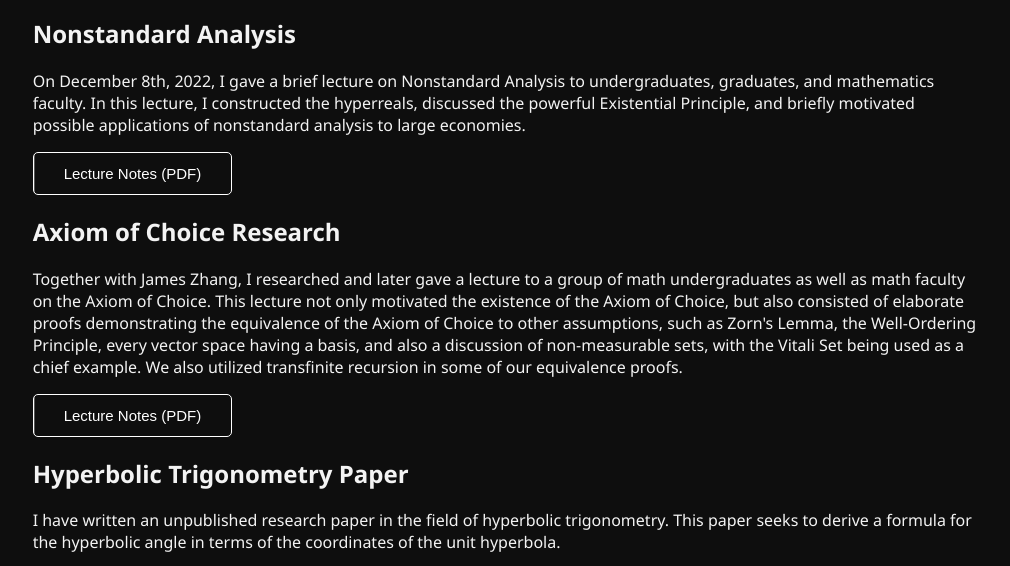
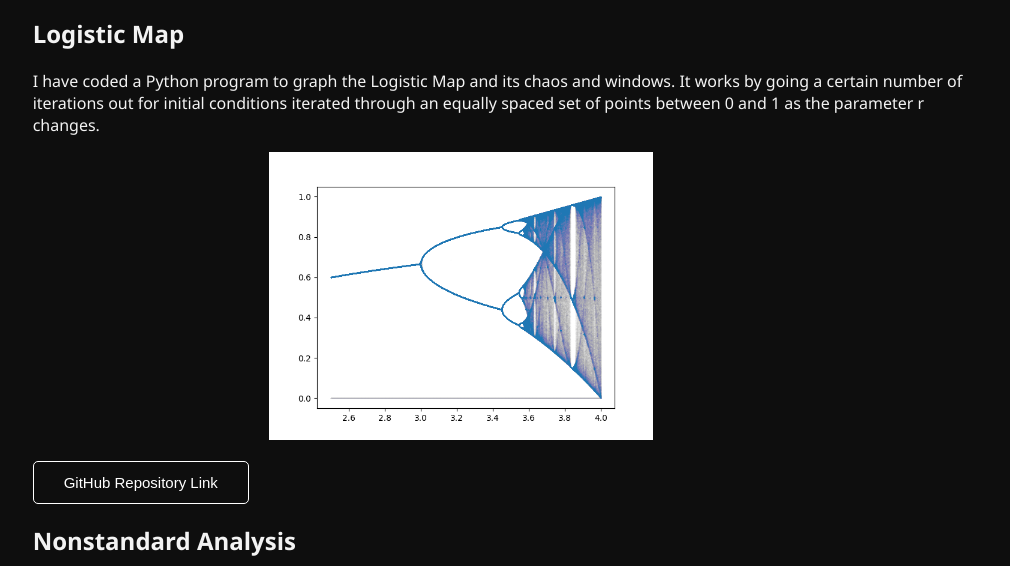
Before and after one commit to aaf101/aaf101.github.io, a plain HTML site: page math.html in a window 1280 px wide. Shown: the part 143-709 px from the top of the page, without its empty margins (134-1144 px from the left). Drawn offline with Linux system fonts and the light colour scheme.

Commit message:
Added logistic map stuff

```diff
--- a/math.html
+++ b/math.html
@@ -20,7 +20,21 @@
         </ul>
     </nav>
 
+
 <div class='typewriter'><h1>Mathematics & CS</h1></div>
+
+<h2 style="text-align:left">Logistic Map</h2>
+<p>I have coded a Python program to graph the Logistic Map and its chaos and windows. It works by going a certain number of iterations out for initial conditions iterated through an equally spaced set of points between 0 and 1 as the parameter r changes.</p>
+<figure style="display: block;
+margin-left: auto;
+margin-right: auto;
+width: 50%;">
+<img src = "/images/logistic_map_graph.png" alt = "Logistic map graph">
+</figure>
+
+<a href="https://github.com/aaf101/logistic-map"><button class="btn">GitHub Repository Link</button></a>
+
+
 <h2 style="text-align:left">Nonstandard Analysis</h2>
 <p>On December 8th, 2022, I gave a brief lecture on Nonstandard Analysis to undergraduates, graduates, and mathematics faculty. In this lecture, I constructed the hyperreals, discussed the powerful Existential Principle, and briefly motivated possible applications of nonstandard analysis to large economies.</p>
 <a href="/files/nonstandard_lecture.pdf" download><button class="btn">Lecture Notes (PDF)</button></a>
```
Also changed, not shown: images/logistic_map_graph.png (added).
